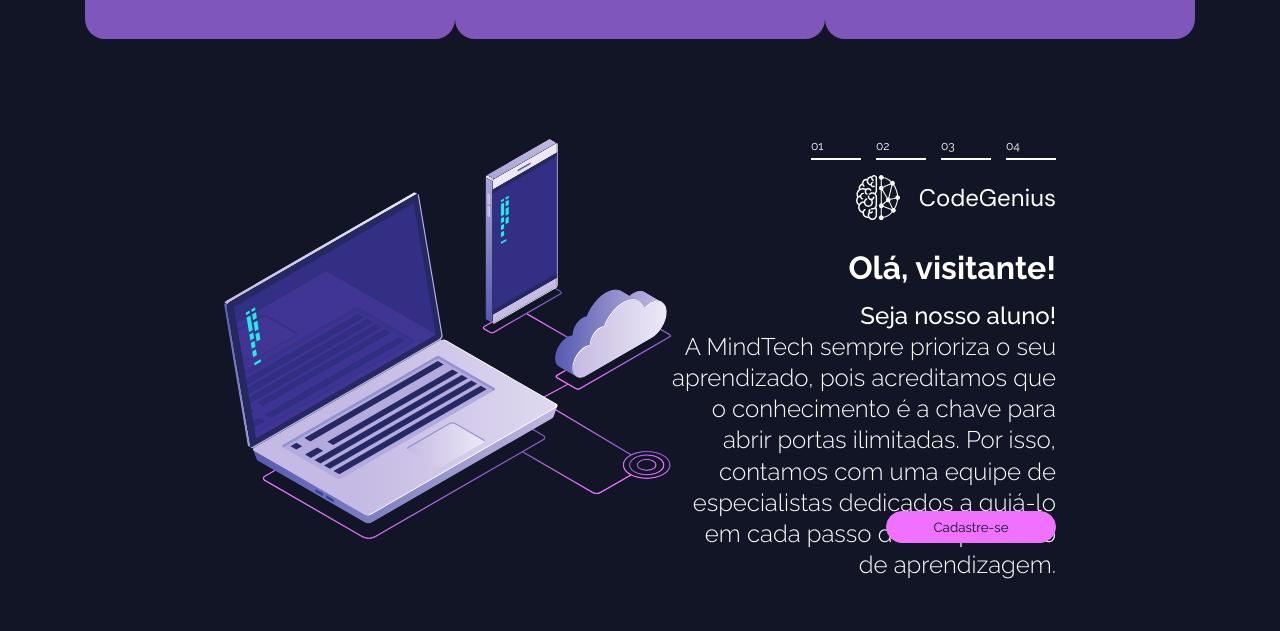
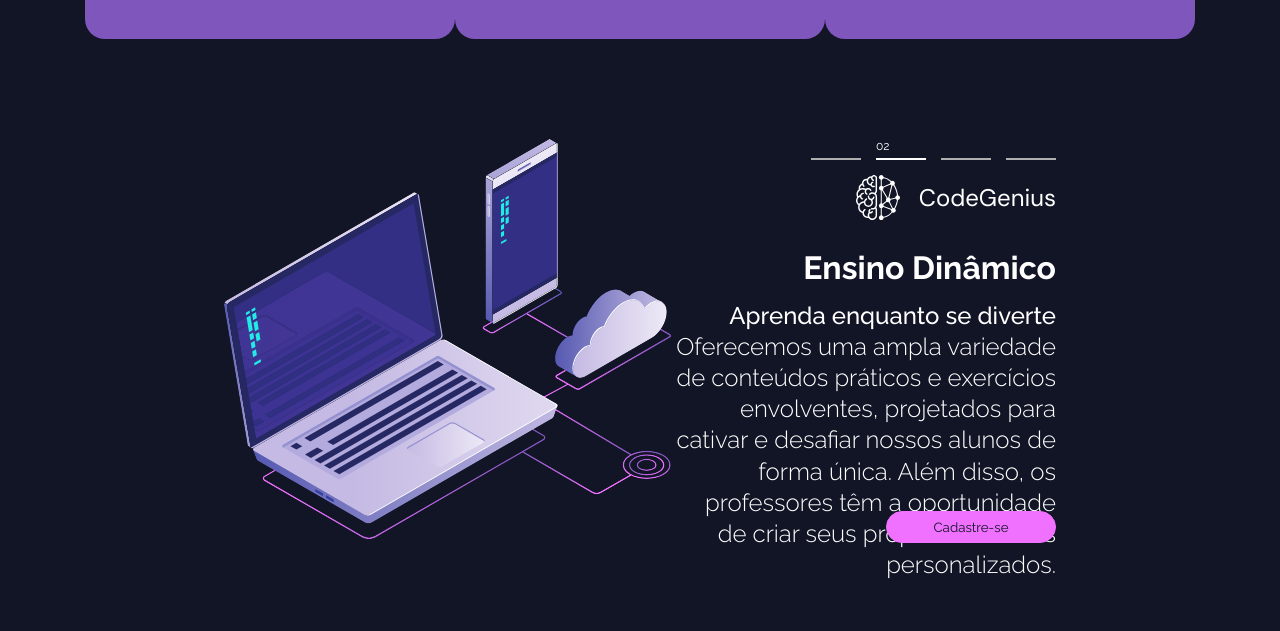
Before and after one commit to CodeGenius-Organization/CodeGenius, a React (Create React App) app in the folder codegenius/: page /institutional in a window 1280 px wide. Shown: the part 1220-1851 px from the top of the page. Built offline with nearby package versions, Linux system fonts and the light colour scheme.

Commit message:
carousel no site institucional

```diff
--- a/codegenius/package.json
+++ b/codegenius/package.json
@@ -13,7 +13,9 @@
     "react-icons": "^4.11.0",
     "react-router-dom": "^6.17.0",
     "react-scripts": "^5.0.1",
+    "react-slick": "^0.29.0",
     "react-toastify": "^9.1.3",
+    "slick-carousel": "^1.8.1",
     "web-vitals": "^2.1.4"
   },
   "scripts": {
--- /dev/null
+++ b/codegenius/src/components/carousel-institucional/CarouselInstitucional.css
@@ -0,0 +1,109 @@
+.codegenius .right-side{
+    width: 570px;
+    /* border: solid 2px goldenrod; */
+    display: flex;
+    flex-direction: column;
+    align-items: end;
+    justify-content: space-between;
+}
+
+
+.codegenius .right-side .carroussel {
+    display: flex;
+}
+
+.line-box {
+    margin-left: 15px;
+    cursor: pointer;
+}
+
+.line-box>p {
+    color: #AFAFAF;
+    font-family: 'Raleway';
+    font-size: 12px;
+    font-style: normal;
+    font-weight: 400;
+    line-height: normal;
+    margin-bottom: 5px;
+}
+
+.line-box-bold>p {
+    color: #FFF;
+}
+
+.carroussel .line {
+    display: flex;
+    width: 50px;
+    height: 0px;
+    flex-shrink: 0;
+    border: solid 0.5px #AFAFAF;
+}
+
+.carroussel .bold {
+    border: solid 1px #FFF;
+}
+
+.hide {
+    opacity: 0;
+}
+
+.logomarca-codegenius {
+    display: flex;
+    justify-content: space-between;
+    align-items: center;
+    width: 200px;
+}
+
+.logomarca-codegenius p {
+    color: #FFF;
+    font-family: 'DM Sans';
+    font-size: 24px;
+    font-style: normal;
+    font-weight: 400;
+    line-height: normal;
+}
+
+.right-side .text{
+    text-align: end;
+    color: #FFF;
+    height: 260px;
+    display: flex;
+    flex-direction: column;
+    justify-content: space-between;
+}
+
+.right-side .text h1{
+    font-family: 'Raleway';
+    font-size: 32px;
+    font-style: normal;
+    font-weight: 700;
+    line-height: 200.023%; /* 64.007px */
+}
+
+.right-side .text h2{
+    font-family: 'Raleway';
+    font-size: 24px;
+    font-style: normal;
+    font-weight: 500;
+    line-height: 130%; /* 31.2px */
+}
+
+.right-side .text p{
+    font-family: 'Raleway';
+    font-size: 24px;
+    font-style: normal;
+    font-weight: 300;
+    line-height: 130%; /* 31.2px */
+}
+
+.codegenius .right-side .cadastre-se{
+    border-radius: 20px;
+    border: 1px solid #F070FF;
+    width: 170px;
+    height: 32px;
+    padding: 0px 40px;
+    font-family: 'Raleway';
+    color: #121526;
+    background-color: #F070FF;
+    cursor: pointer;
+}
--- /dev/null
+++ b/codegenius/src/components/carousel-institucional/CarouselInstitucional.jsx
@@ -0,0 +1,95 @@
+import "./CarouselInstitucional.css";
+import codegenius_logo from '../../img/codegenius.svg';
+import React, { useState, useEffect } from 'react';
+
+const textos = [
+    {
+        titulo: 'Olá, visitante!',
+        subtitulo: 'Seja nosso aluno!',
+        texto: `A MindTech sempre prioriza o seu aprendizado, pois
+        acreditamos que o conhecimento é a chave para abrir portas
+        ilimitadas. Por isso, contamos com uma equipe de
+        especialistas dedicados a guiá-lo em cada passo do seu
+        percurso de aprendizagem.`
+    },
+    {
+        titulo: 'Ensino Dinâmico',
+        subtitulo: 'Aprenda enquanto se diverte',
+        texto: `Oferecemos uma ampla variedade de
+        conteúdos práticos e exercícios envolventes, projetados para
+        cativar e desafiar nossos alunos de forma única. Além disso,
+        os professores têm a oportunidade de criar seus próprios módulos personalizados.`
+    },
+    {
+        titulo: 'Dashboards e metas',
+        subtitulo: 'Monitore sua evolução',
+        texto: `Escolha os dias em que pode mergulhar no aprendizado em seu próprio
+        ritmo e abrace a jornada de evolução ao acompanhar de perto cada curso que
+        você conquista.`
+    },
+    {
+        titulo: 'Atualizações',
+        subtitulo: 'Última versão: 1.0',
+        texto: `Nesta útlima atualização, lançamos novas funcionalidades,
+        como ranking global dos alunos da plataforma, novos conteúdos,
+        materiais de consulta e muito mais.`
+    }
+]
+
+function CarouselLine({iterador, step}){
+    return <div className={`line-box ${iterador === step && 'line-box-bold'}`}>
+                <p className={iterador !== step && 'hide'} >{`0${iterador + 1}`}</p>
+                <div className={`line ${iterador === step && 'bold'}`}></div>
+            </div>
+}
+
+function CarouselSteps({iterador}) {
+    return  (
+    <>
+       <CarouselLine step={0} iterador={iterador}/>
+       <CarouselLine step={1} iterador={iterador}/>
+       <CarouselLine step={2} iterador={iterador}/>
+       <CarouselLine step={3} iterador={iterador}/>
+    </>
+    )
+}
+
+function Carousel() {
+    const [iterador, setIterador] = useState(0);
+
+    function atualizarIterador() {
+        let valorNovo = iterador + 1
+        if (valorNovo === 4)
+            valorNovo = 0;
+        setIterador(valorNovo)
+    }
+
+    useEffect(() => {
+        const interval = setInterval(atualizarIterador, 5000)
+        return () => clearInterval(interval)
+    })
+
+    return (
+        <>
+            <div className='right-side'>
+                <div className='carroussel'>
+                    <CarouselSteps iterador={iterador}/>
+                </div>
+                <div className='logomarca-codegenius'>
+                    <img src={codegenius_logo} />
+                    <p>CodeGenius</p>
+                </div>
+                <div className='text'>
+                    <h1>{textos[iterador].titulo}</h1>
+                    <h2>{textos[iterador].subtitulo}</h2>
+                    <p>{textos[iterador].texto}</p>
+                </div>
+                <button className='cadastre-se' onClick={atualizarIterador}>Cadastre-se</button>
+            </div>
+
+        </>
+    );
+}
+
+
+export default Carousel;
--- /dev/null
+++ b/codegenius/src/components/index.js
@@ -0,0 +1,5 @@
+// export { default as CardCurse } from './card-course/CardCurse'
+// export { default as CardLesson } from './card-lesson/CardLesson'
+export { default as NavBar } from './nav-bar/NavBar'
+export { default as CardOurTeam } from './card-our-team/CardOurTeam'
+export { default as Carousel } from './carousel-institucional/CarouselInstitucional'
--- a/codegenius/src/pages/institutional/Institutional.css
+++ b/codegenius/src/pages/institutional/Institutional.css
@@ -202,102 +202,6 @@
     height: 400px;
 }
 
-.codegenius .right-side{
-    width: 570px;
-    /* border: solid 2px goldenrod; */
-    display: flex;
-    flex-direction: column;
-    align-items: end;
-    justify-content: space-between;
-}
-
-.codegenius .right-side .carroussel {
-    display: flex;
-}
-
-.line-box {
-    margin-left: 15px;
-    cursor: pointer;
-}
-
-.line-box>p {
-    color: #FFF;
-    font-family: 'Raleway';
-    font-size: 12px;
-    font-style: normal;
-    font-weight: 400;
-    line-height: normal;
-    margin-bottom: 5px;
-}
-
-.line {
-    width: 50px;
-    height: 0px;
-    flex-shrink: 0;
-    border: solid 1px #fff;
-}
-
-.logomarca-codegenius {
-    display: flex;
-    justify-content: space-between;
-    align-items: center;
-    width: 200px;
-}
-
-.logomarca-codegenius p {
-    color: #FFF;
-    font-family: 'DM Sans';
-    font-size: 24px;
-    font-style: normal;
-    font-weight: 400;
-    line-height: normal;
-}
-
-.right-side .text{
-    text-align: end;
-    color: #FFF;
-    height: 260px;
-    display: flex;
-    flex-direction: column;
-    justify-content: space-between;
-}
-
-.right-side .text h1{
-    font-family: 'Raleway';
-    font-size: 32px;
-    font-style: normal;
-    font-weight: 700;
-    line-height: 200.023%; /* 64.007px */
-}
-
-.right-side .text h2{
-    font-family: 'Raleway';
-    font-size: 24px;
-    font-style: normal;
-    font-weight: 500;
-    line-height: 130%; /* 31.2px */
-}
-
-.right-side .text p{
-    font-family: 'Raleway';
-    font-size: 24px;
-    font-style: normal;
-    font-weight: 300;
-    line-height: 130%; /* 31.2px */
-}
-
-.codegenius .right-side .cadastre-se{
-    border-radius: 20px;
-    border: 1px solid #F070FF;
-    width: 170px;
-    height: 32px;
-    padding: 0px 40px;
-    font-family: 'Raleway';
-    color: #121526;
-    background-color: #F070FF;
-    cursor: pointer;
-}
-
 /* Nossa Equipe */
 .equipe {
     height: 800px;
--- a/codegenius/src/pages/institutional/Institutional.jsx
+++ b/codegenius/src/pages/institutional/Institutional.jsx
@@ -1,8 +1,8 @@
 import React, { useEffect, useState } from 'react';
-import NavBar from '../../components/nav-bar/NavBar';
+import './Institutional.css';
 import ModaltoForm from '../../components/modal-to-form/ModalToForm';
-import './Institutional.css';
-import CardOurTeam from '../../components/card-our-team/CardOurTeam';
+
+import { NavBar, CardOurTeam, Carousel } from '../../components'
 
 // imagem
 import home_img from '../../img/Computer1.png';
@@ -89,7 +89,7 @@ function Home() {
                                 <div className='left-side'>
                                     <img className='codegenius-img' src={codegenius_img} />
                                 </div>
-                                <div className='right-side'>
+                                {/* <div className='right-side'>
                                     <div className='carroussel'>
                                         <div className='line-box'>
                                             <p>01</p>
@@ -118,7 +118,8 @@ function Home() {
                                         <p>A MindTech sempre prioriza o seu aprendizado, pois acreditamos que o conhecimento é a chave para abrir portas ilimitadas. Por isso, contamos com uma equipe de especialistas dedicados a guiá-lo em cada passo do seu percurso de aprendizagem.</p>
                                     </div>
                                     <button className='cadastre-se'>Cadastre-se</button>
-                                </div>
+                                </div> */}
+                                <Carousel />
                             </div>
                             <div className='equipe'>
                                 <h1 className='title-equipe'>Nossa Equipe</h1>
```
Also changed, not shown: 1 other file (tests, documents, lock files or other folders).
